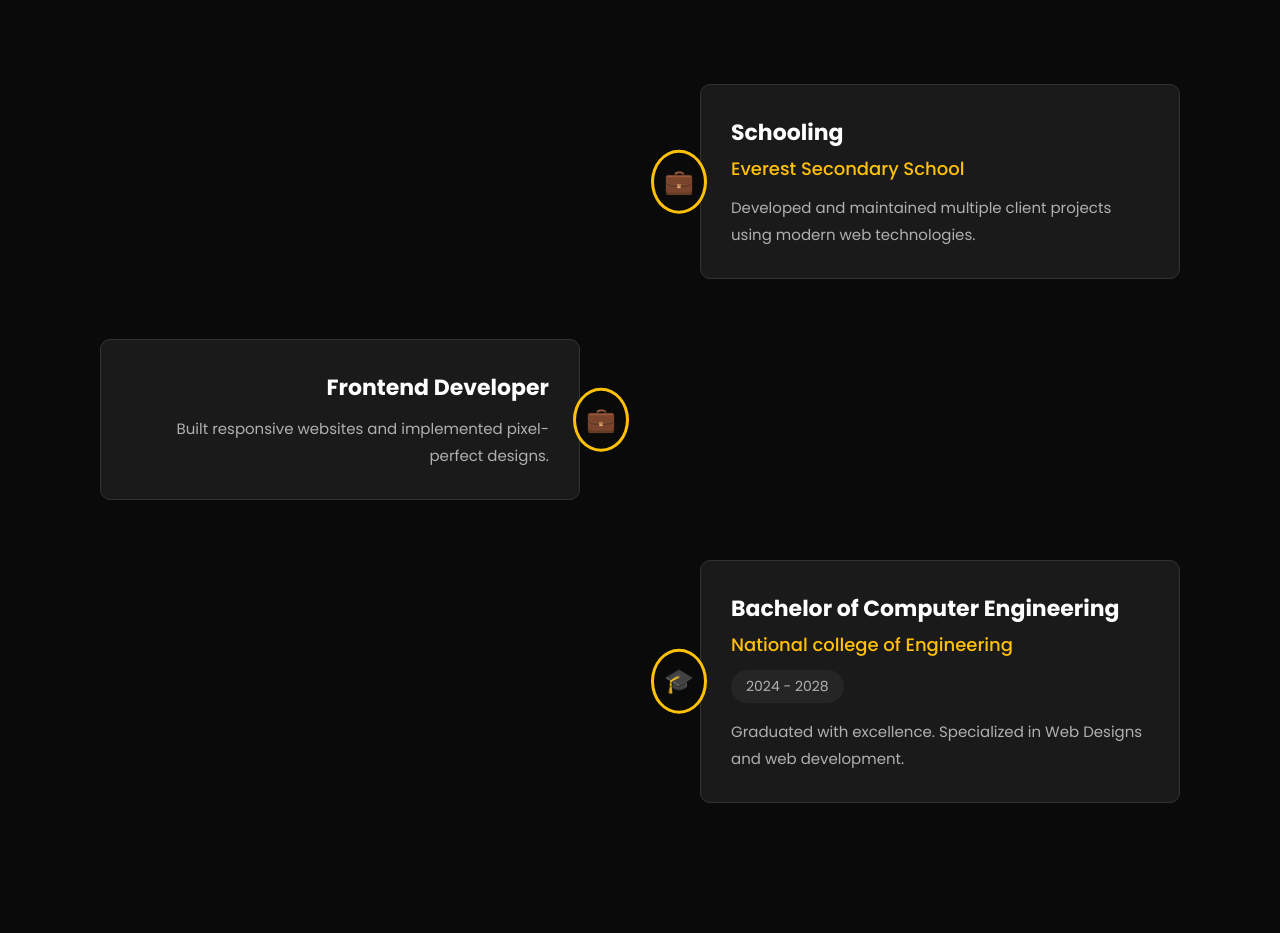
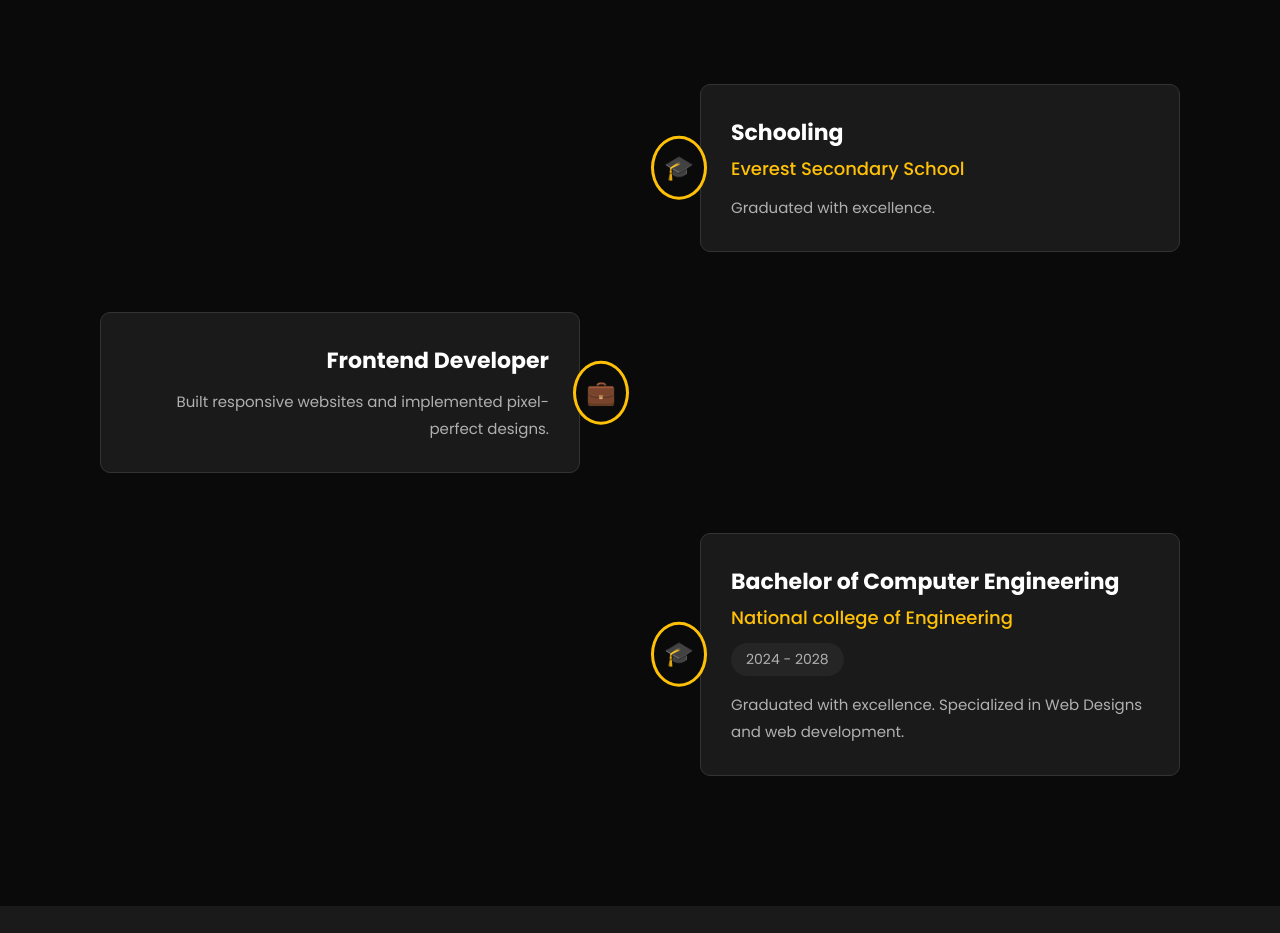
Before and after one commit to dibyaraj-dahal/Portfolio, a plain HTML site: page index.html in a window 1280 px wide. Shown: the part 3700-4633 px from the top of the page. Drawn offline with Linux system fonts and the light colour scheme.

Commit message:
Change timeline badge and schooling details
Updated timeline badge and modified schooling description.

```diff
--- a/index.html
+++ b/index.html
@@ -383,13 +383,13 @@
           </div>
           <div class="timeline-item right">
             <div class="timeline-content">
-              <div class="timeline-badge">💼</div>
+              <div class="timeline-badge">🎓</div>
               <h3>Schooling</h3>
               <h4>Everest Secondary School</h4>
 
+
               <p>
-                Developed and maintained multiple client projects using modern
-                web technologies.
+             Graduated with excellence.
               </p>
             </div>
           </div>
```
